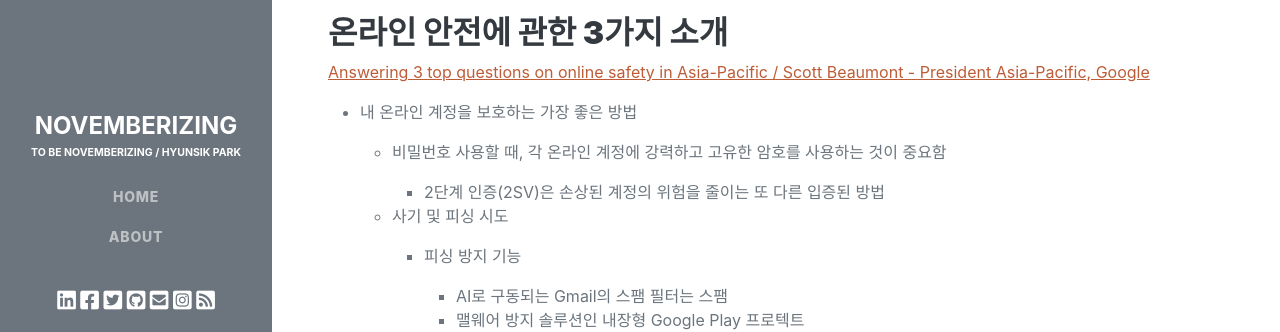
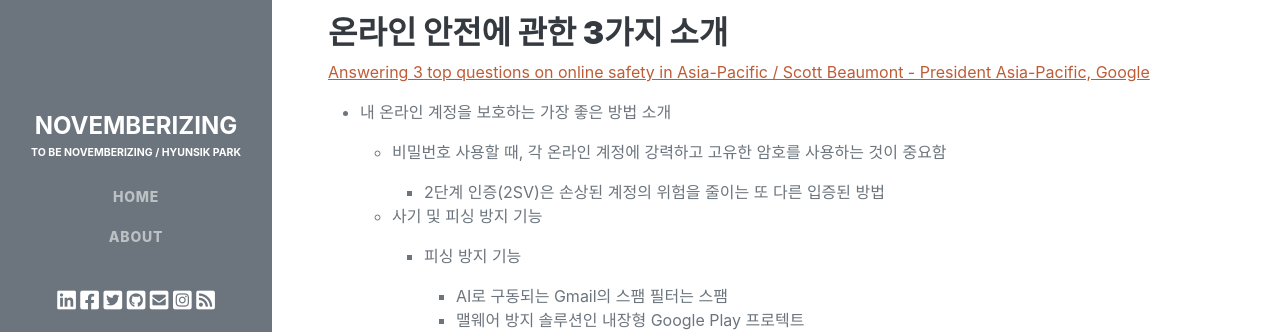
Before and after one commit to novemberizing/novemberizing.github.io, a Jekyll site: the page built from _posts/2023-02-07-NewsXDailyBrief.md, in a window 1280 px wide and 900 px high, scrolled down 1110 px. Shown: the part 175-507 px from the top of the window. Built offline with Jekyll 4.4.1, drawn with Linux system fonts in a browser that asks for light colours.

Commit message:
업데이트

```diff
--- a/_posts/2023-02-07-NewsXDailyBrief.md
+++ b/_posts/2023-02-07-NewsXDailyBrief.md
@@ -66,13 +66,13 @@ tags: ["NewsX Daily Brief"]
 
 > [Answering 3 top questions on online safety in Asia-Pacific / Scott Beaumont - President Asia-Pacific, Google](https://www.blog.google/around-the-globe/google-asia/answering-3-top-questions-on-online-safety-in-asia-pacific/)
 
-- 내 온라인 계정을 보호하는 가장 좋은 방법
+- 내 온라인 계정을 보호하는 가장 좋은 방법 소개
 
     - 비밀번호 사용할 때, 각 온라인 계정에 강력하고 고유한 암호를 사용하는 것이 중요함
 
         - 2단계 인증(2SV)은 손상된 계정의 위험을 줄이는 또 다른 입증된 방법
 
-    - 사기 및 피싱 시도
+    - 사기 및 피싱 방지 기능
 
         - 피싱 방지 기능
 
```
